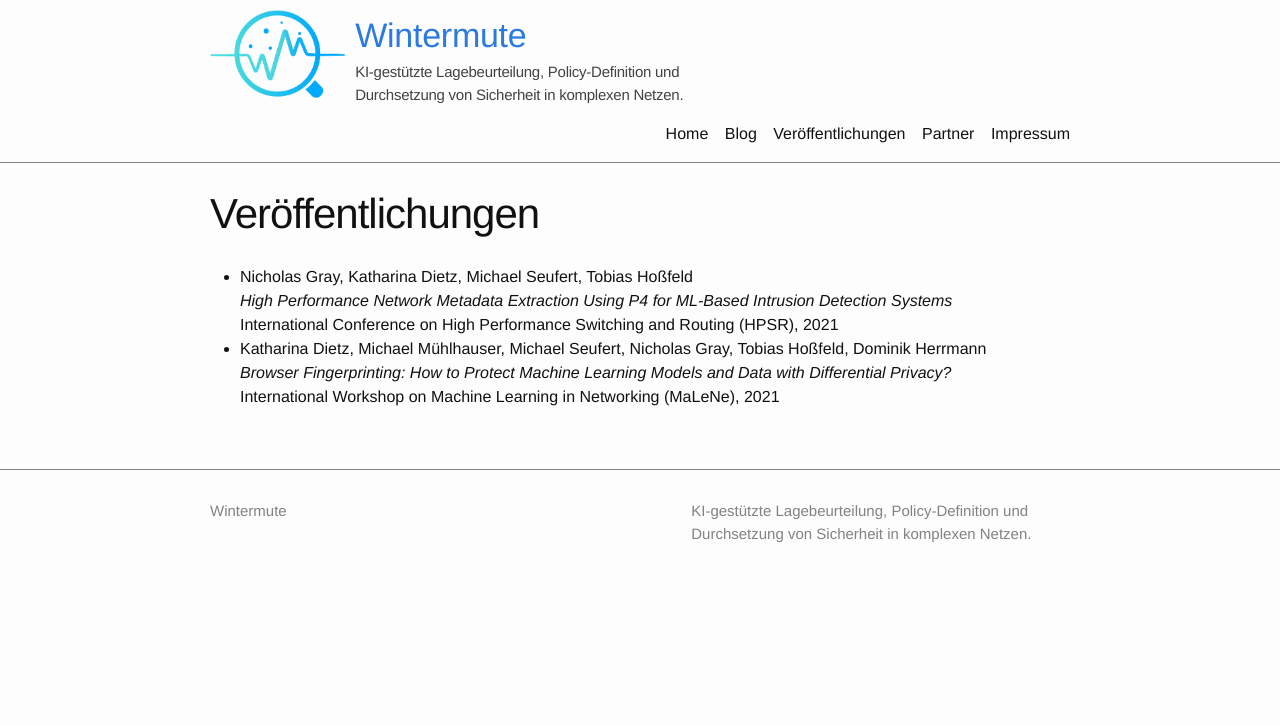
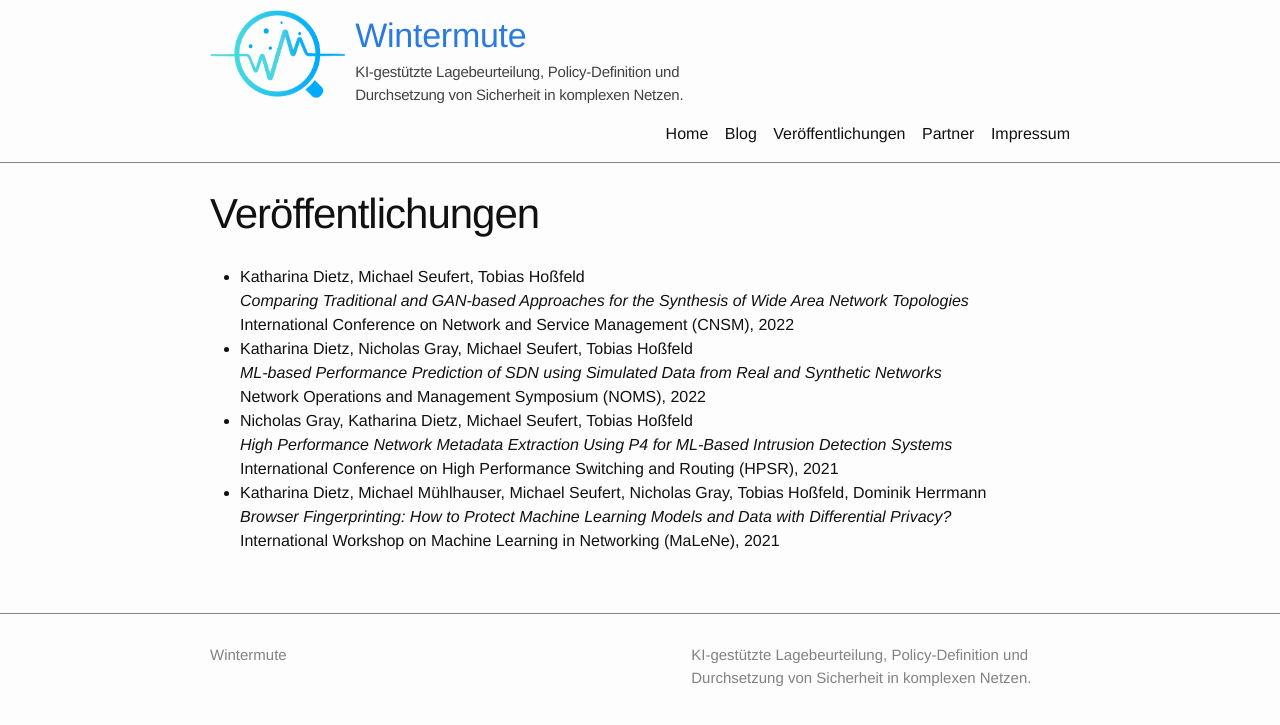
Before and after one commit to wintermute-project/website, a Jekyll site: the page built from veroeffentlichungen.md, in a window 1280 px wide. Shown: the top 725 px of the page. Built offline with Jekyll 4.4.1, drawn with Linux system fonts in a browser that asks for light colours.

Commit message:
update publications

```diff
--- a/_data/publications.yaml
+++ b/_data/publications.yaml
@@ -1,3 +1,13 @@
+- authors: Katharina Dietz, Michael Seufert, Tobias Hoßfeld
+  title: "Comparing Traditional and GAN-based Approaches for the Synthesis of Wide Area Network Topologies"
+  conf: International Conference on Network and Service Management (CNSM)
+  year: 2022
+
+- authors: Katharina Dietz, Nicholas Gray, Michael Seufert, Tobias Hoßfeld
+  title: "ML-based Performance Prediction of SDN using Simulated Data from Real and Synthetic Networks"
+  conf: Network Operations and Management Symposium (NOMS)
+  year: 2022
+
 - authors: Nicholas Gray, Katharina Dietz, Michael Seufert, Tobias Hoßfeld
   title: "High Performance Network Metadata Extraction Using P4 for ML-Based Intrusion Detection Systems"
   conf: International Conference on High Performance Switching and Routing (HPSR)
```
